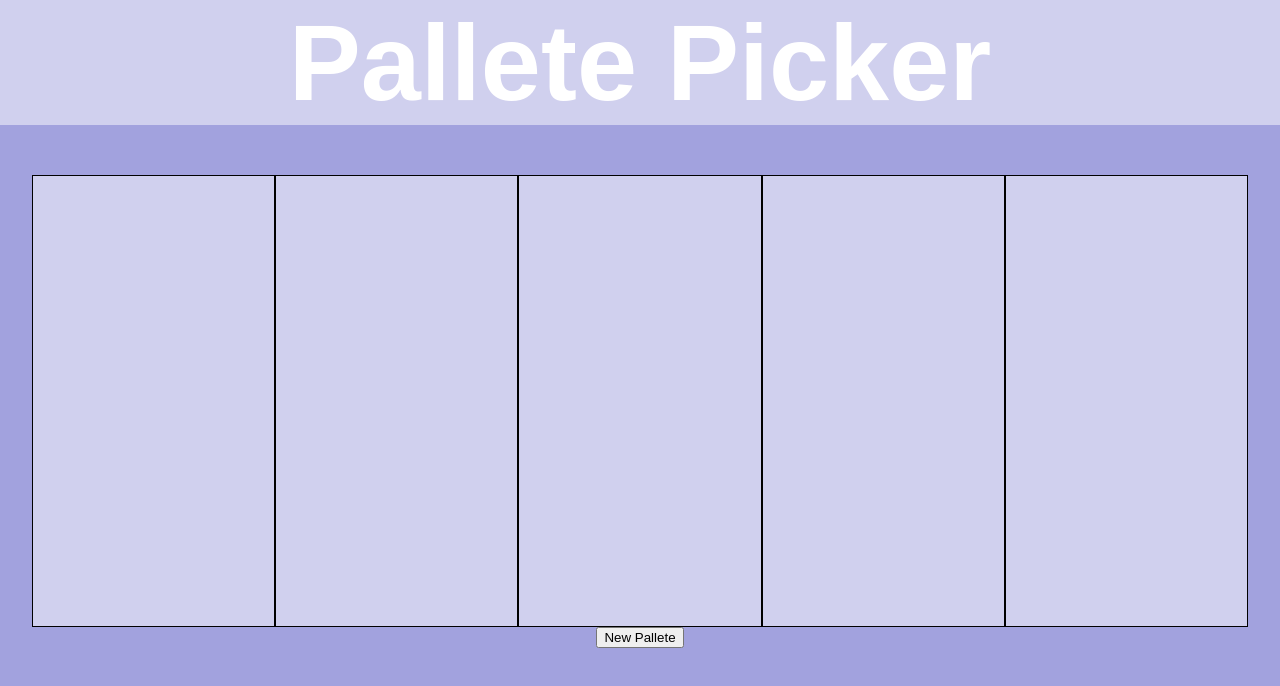
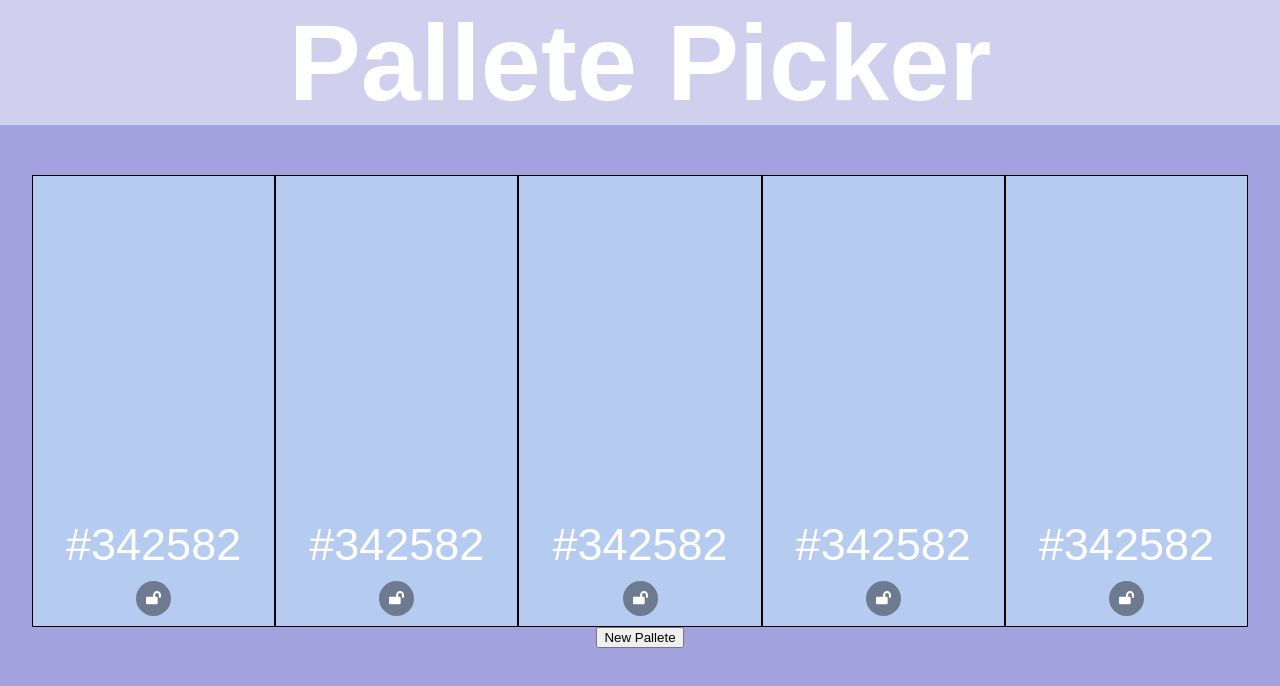
Before and after one commit to etcetera8/pallete-picker, a website: page public/index.html in a window 1280 px wide. Drawn offline with nearby package versions, Linux system fonts and the light colour scheme; a web font is replaced by a local one.

Commit message:
Style pallete cards

```diff
--- a/public/index.html
+++ b/public/index.html
@@ -6,6 +6,8 @@
   <title>Pallete Picker</title>
   <meta name="viewport" content="width=device-width, initial-scale=1">
   <link rel="stylesheet" type="text/css" media="screen" href="./styles/styles.css" />
+  <script defer src="https://use.fontawesome.com/releases/v5.0.8/js/all.js"></script>
+
 </head>
 <body>
   <header>
@@ -14,11 +16,11 @@
 
   <main>
     <section id="pallete-display-main">
-      <div class="color"></div>
-      <div class="color"></div>
-      <div class="color"></div>
-      <div class="color"></div>
-      <div class="color"></div>
+      <div class="color"><span class="hex-code">#342582</span></span><button class="lock-btn"><i class="fas fa-lock-open"></i></button></div>
+      <div class="color"><span class="hex-code">#342582</span></span><button class="lock-btn"><i class="fas fa-lock-open"></i></button></div>
+      <div class="color"><span class="hex-code">#342582</span></span><button class="lock-btn"><i class="fas fa-lock-open"></i></button></div>
+      <div class="color"><span class="hex-code">#342582</span></span><button class="lock-btn"><i class="fas fa-lock-open"></i></button></div>
+      <div class="color"><span class="hex-code">#342582</span></span><button class="lock-btn"><i class="fas fa-lock-open"></i></button></div>
     </section>
     <button id="generate">New Pallete</button>
   </main>
--- a/public/styles/styles.css
+++ b/public/styles/styles.css
@@ -35,9 +35,30 @@ main {
 }
 
 .color {
+  display: flex;
+  flex-direction: column;
+  align-items: center;
+  justify-content: flex-end;
   border: 1px solid black;
   height: 450px;
   width: 20%;
-  background: #white;
+  background: rgba(146, 196, 240, 0.434);
   margin: 0;
 }
+
+.hex-code {
+  color: #fff;
+  font-size: 2.5em;
+}
+
+.lock-btn {
+  height: 35px;
+  width: 35px;
+  margin-bottom: 25px;
+  display: block;
+  border: none;
+  border-radius: 50%;
+  color: #fff;
+  margin: 10px auto;
+  background: rgba(0, 0, 0, 0.4);
+}
```
